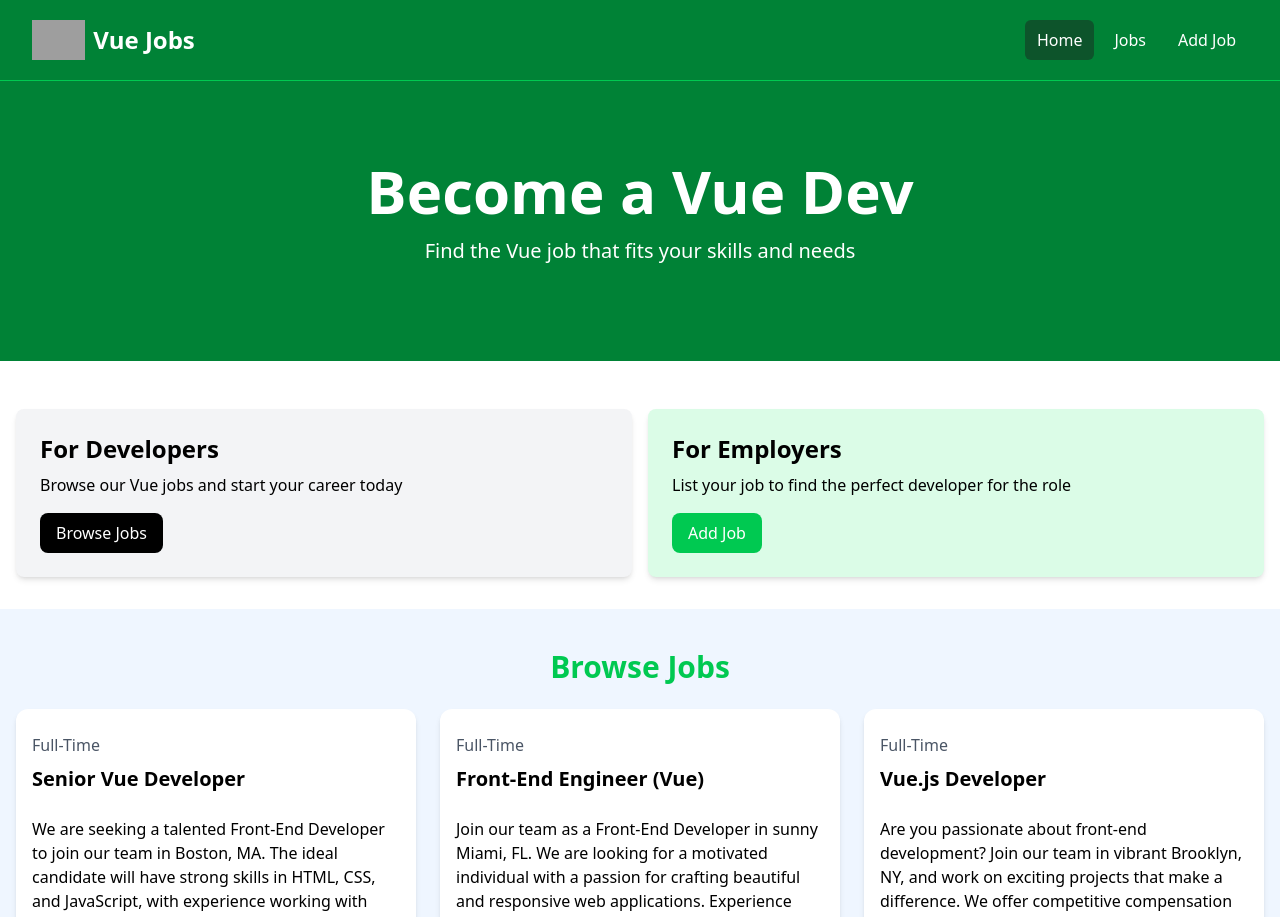
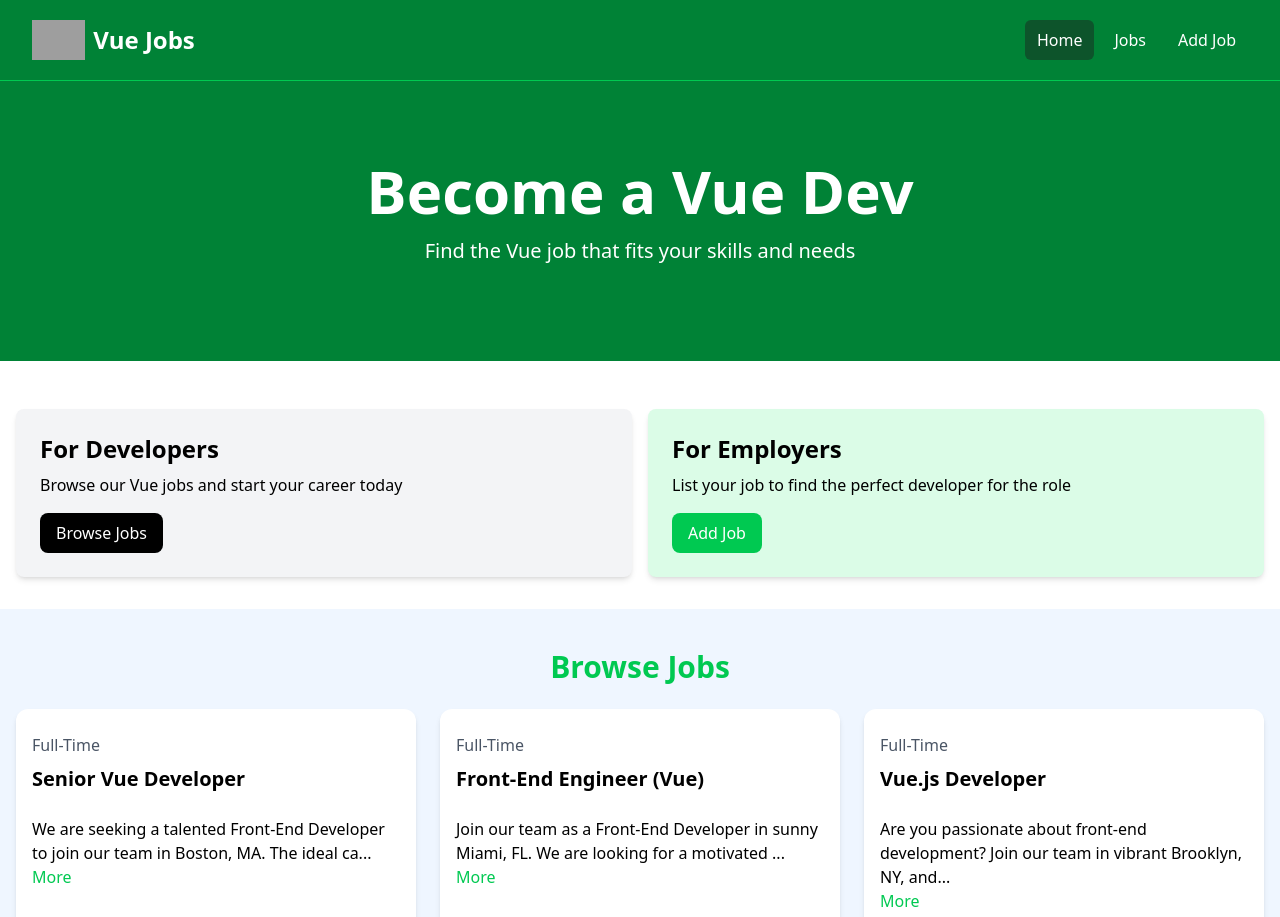
Before and after one commit to ssaannzzhhiikk/VueJS-Course, a Vue app in the folder vue-crash/: page / in a window 1280 px wide. Shown: the top 917 px of the page. Built offline with nearby package versions, Linux system fonts and the light colour scheme; grey boxes are pictures that could not be loaded.

Commit message:
Added new prop and functionality to toggle more/less button to description

```diff
--- a/vue-crash/src/components/JobListing.vue
+++ b/vue-crash/src/components/JobListing.vue
@@ -1,8 +1,25 @@
 <script setup>
-    defineProps({
-        job: Object,
+import { defineProps, ref, computed } from 'vue';
+import 'primeicons/primeicons.css'
 
-    });
+const props = defineProps({
+    job: Object,
+
+});
+
+const showFullDescription = ref(false);
+
+const truncatedDescription = computed(() => {
+    let description = props.job.description;
+    if (!showFullDescription.value) {
+        description = description.substring(0, 90) + "...";
+    }
+    return description;
+});
+
+const toggleFullDescription = () => {
+    showFullDescription.value = !showFullDescription.value
+}
 </script>
 
 <template>
@@ -14,7 +31,13 @@
             </div>
 
             <div class="mb-5">
-                {{ job.description }}
+                <div>{{ truncatedDescription }}</div>
+                <button
+                  @click="toggleFullDescription"
+                  class="text-green-500 hover:text-green-600 mb-5"
+                >
+                    {{ showFullDescription ? 'Less' : 'More' }}
+                </button>
             </div>
 
             <h3 class="text-green-500 mb-2">{{ job.salary }} / Year</h3>
@@ -23,7 +46,7 @@
 
             <div class="flex flex-col lg:flex-row justify-between mb-4">
             <div class="text-orange-700 mb-3">
-                <i class="fa-solid fa-location-dot text-lg"></i>
+                <i class="pi pi-map-marker text-orange-700"></i>
                 {{ job.location }}
             </div>
             <a
```
